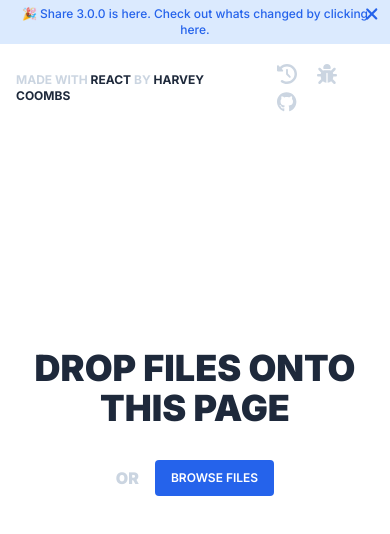
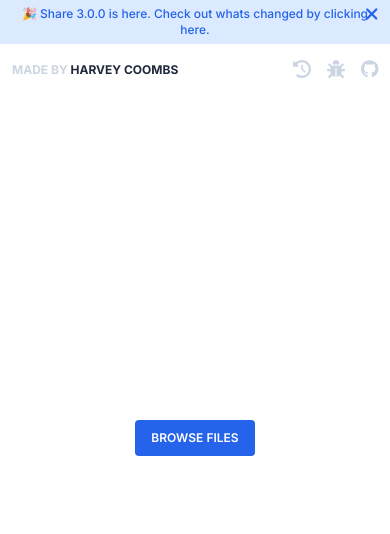
Before and after one commit to harveycoombs/share, a Next.js app: page / in a window 390 px wide. Shown: the top 534 px of the page. Built offline with nearby package versions, Linux system fonts and the light colour scheme.

Commit message:
responsiveness

```diff
--- a/src/app/page.tsx
+++ b/src/app/page.tsx
@@ -9,8 +9,8 @@ export default function Home() {
     let percentageLabel = useRef<HTMLElement>(null);
     let headingRef = useRef<HTMLHeadingElement>(null);
 
-    let [heading, setHeading] = useState<React.JSX.Element>(<h1 className="text-5xl font-black text-slate-800 pointer-events-none max-lg:text-4xl" ref={headingRef}>DROP FILES ONTO THIS PAGE</h1>);
-    let [subheading, setSubheading] = useState<React.JSX.Element|null>(<strong className="inline-block align-middle text-xl font-extrabold mr-4 pointer-events-none max-lg:text-base">OR</strong>);
+    let [heading, setHeading] = useState<React.JSX.Element>(<h1 className="text-5xl font-black text-slate-800 px-5 pointer-events-none max-lg:text-4xl max-[460px]:hidden" ref={headingRef}>DROP FILES ONTO THIS PAGE</h1>);
+    let [subheading, setSubheading] = useState<React.JSX.Element|null>(<strong className="inline-block align-middle text-xl font-extrabold mr-4 pointer-events-none max-lg:text-base max-[460px]:hidden">OR</strong>);
     let [button, setButton] = useState<React.JSX.Element|null>(<Button text="Browse Files" classes={["inline-block", "align-middle"]} click={browseFiles} />);
 
     function browseFiles() {
--- a/src/app/ui/header.tsx
+++ b/src/app/ui/header.tsx
@@ -114,8 +114,8 @@ export default function Header() {
         <>
             <header className="absolute top-0 left-0 right-0">
                 <Banner content={<span>&#127881; Share 3.0.0 is here. Check out whats changed by clicking <a href="https://github.com/harveycoombs/share/releases" target="_blank" className="hover:underline">here</a>.</span>} />
-                <div className="flex justify-between items-center p-4">
-                    <strong className="text-sm font-bold max-lg:text-xs">MADE WITH <span className="text-slate-800">REACT</span> BY <a href="https://harveycoombs.com/" target="_blank" className="text-slate-800 decoration-2 hover:underline">HARVEY COOMBS</a></strong>
+                <div className="flex justify-between items-center p-4 max-[460px]:p-3">
+                    <strong className="text-sm font-bold max-lg:text-xs">MADE <span className="max-[460px]:hidden">WITH <span className="text-slate-800">REACT</span></span> BY <a href="https://harveycoombs.com/" target="_blank" className="text-slate-800 decoration-2 hover:underline">HARVEY COOMBS</a></strong>
                     <div className="text-sm font-bold pointer-events-none select-none max-lg:hidden">UPLOADS OLDER THAN 30 DAYS ARE DELETED &middot; 5GB MAXIMUM UPLOAD SIZE</div>
                     <nav>
                         <HeaderNavigationItem title="View Upload History" icon={faClockRotateLeft} click={openHistory} />
@@ -131,7 +131,7 @@ export default function Header() {
 }
 
 function HeaderNavigationItem(props: any) {
-    let classes = "inline-block align-middle text-xl ml-5 duration-150 cursor-pointer hover:text-slate-400 active:text-slate-500";
+    let classes = "inline-block align-middle text-xl ml-5 duration-150 cursor-pointer hover:text-slate-400 active:text-slate-500 max-[460px]:ml-4 max-[460px]:text-lg";
 
     return (
         props.url?.length ? <Link href={props.url} target="_blank" className={classes} title={props.title} draggable="false"><FontAwesomeIcon icon={props.icon} /></Link> : <div className={classes} title={props.title} draggable="false" onClick={props.click}><FontAwesomeIcon icon={props.icon} /></div>
```
